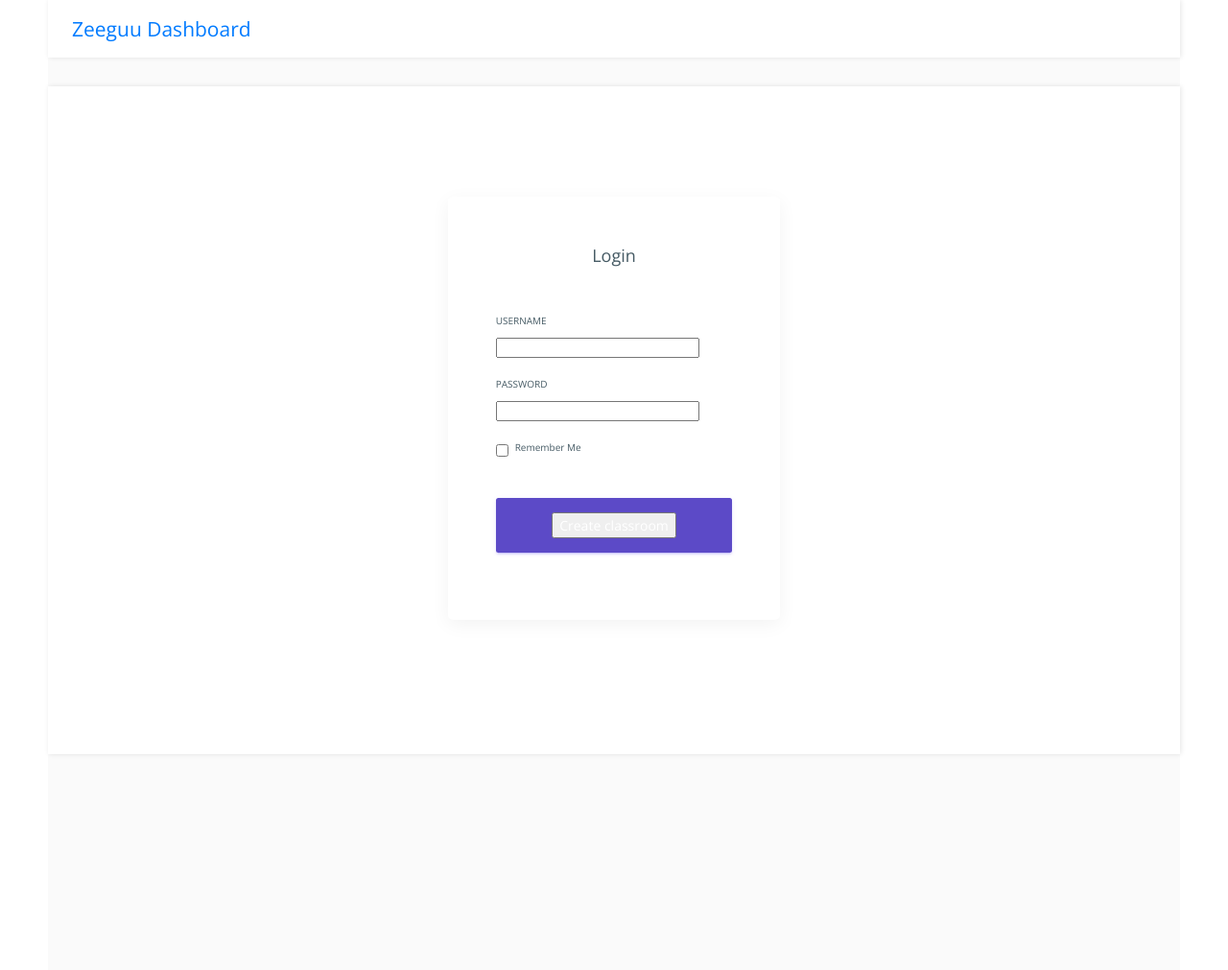
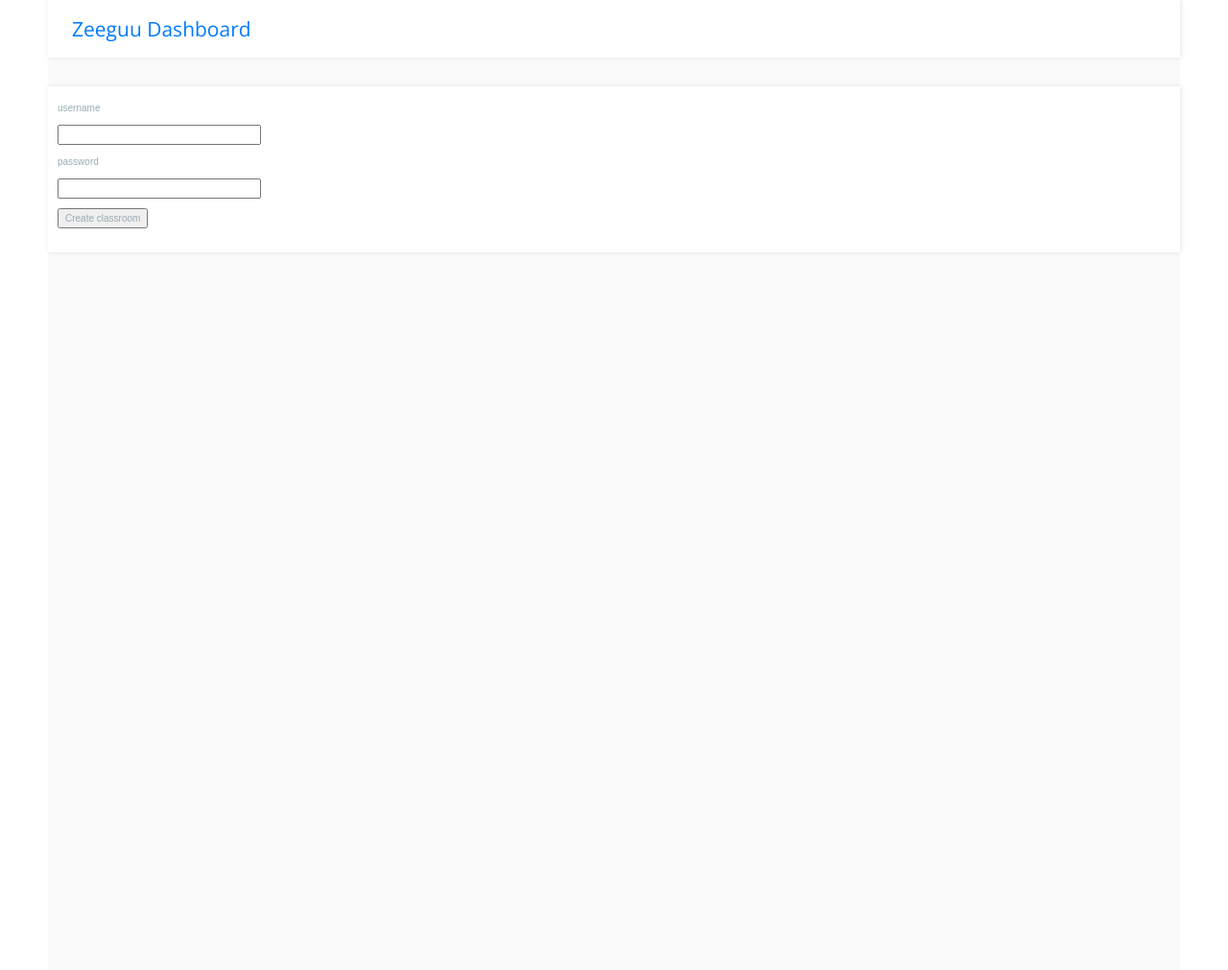
Before and after one commit to RUGSoftEng/2018-ZeeguuDashboard, a Flask app: page /login/ in a window 1280 px wide. Shown: the top 1011 px of the page at 96% size. Run offline with Flask 2, Linux system fonts and the light colour scheme; some libraries are stand-ins or nearby versions.

Commit message:
change login back

```diff
--- a/zeeguu_dashboard/app/templates/loginpage.html
+++ b/zeeguu_dashboard/app/templates/loginpage.html
@@ -25,79 +25,34 @@
 <![endif]-->
 </head>
 
-{#   <form action="" method="post">#}
-{#        {{ form.hidden_tag() }}#}
-{#        <p>#}
-{#          {{ form.email.label}}<br>#}
-{#          {{ form.email(size=32) }}#}
-{#            {% for error in form.email.errors %}#}
-{#            <span style="color: red;">[{{ error }}]</span>#}
-{#            {% endfor %}#}
-{#        </p>#}
-{#        <p>#}
-{#          {{ form.password.label }}<br>#}
-{#          {{ form.password(size=32) }}#}
-{#            {% for error in form.password.errors %}#}
-{#            <span style="color: red;">[{{ error }}]</span>#}
-{#            {% endfor %}#}
-{#        </p>#}
-{##}
-{##}
-{##}
-{#        <p>{{ form.submit() }}</p>#}
-{#    </form>#}
-{##}
+   <form action="" method="post">
+        {{ form.hidden_tag() }}
+        <p>
+          {{ form.email.label}}<br>
+          {{ form.email(size=32) }}
+            {% for error in form.email.errors %}
+            <span style="color: red;">[{{ error }}]</span>
+            {% endfor %}
+        </p>
+        <p>
+          {{ form.password.label }}<br>
+          {{ form.password(size=32) }}
+            {% for error in form.password.errors %}
+            <span style="color: red;">[{{ error }}]</span>
+            {% endfor %}
+        </p>
+
+
+
+        <p>{{ form.submit() }}</p>
+    </form>
 
 
 
 
 
 
-    <div id="main-wrapper">
 
-        <div class="unix-login" method="post">
-            <div class="container-fluid">
-                <div class="row justify-content-center">
-                    <div class="col-lg-4">
-                        <div class="login-content card">
-                            <div class="login-form">
-                                <h4>Login</h4>
-                                <form>
-                                    <div class="form-group">
-
-                                        {{ form.email.label}}<br>
-                                        {{ form.email(size=32) }}
-                                        {% for error in form.email.errors %}
-                                            <span style="color: red;">[{{ error }}]</span>
-                                        {% endfor %}
-
-                                    </div>
-                                    <div class="form-group">
-
-                                        {{ form.password.label }}<br>
-                                        {{ form.password(size=32) }}
-                                        {% for error in form.password.errors %}
-                                            <span style="color: red;">[{{ error }}]</span>
-                                        {% endfor %}
-
-                                    </div>
-                                    <div class="checkbox">
-                                        <label>
-                                            <input type="checkbox"> Remember Me
-                                        </label>
-
-                                    </div>
-                                    <button type="submit" class="btn btn-primary btn-flat m-b-30 m-t-30"> {{ form.submit() }} </button>
-
-                                </form>
-                            </div>
-                        </div>
-                    </div>
-                </div>
-            </div>
-        </div>
-
-    </div>
 
 
 
```
Also changed, not shown: 1 other file.
